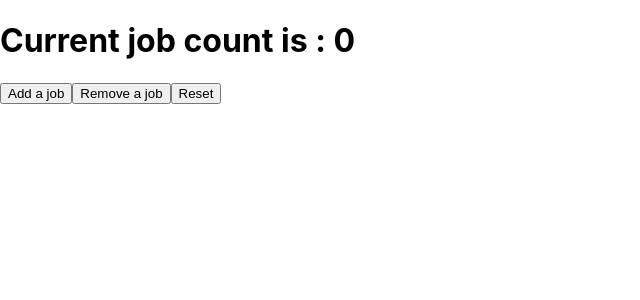
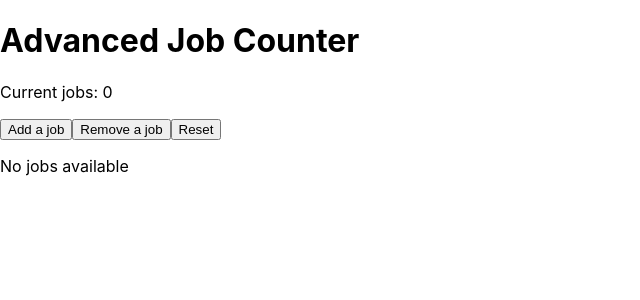
Before and after one commit to ChrisBrowne01/reactsample13, a React (Create React App) app: page / in a window 1280 px wide. Shown: the top 300 px of the page, without its empty margins (0-640 px from the left). Built offline with nearby package versions, Linux system fonts and the light colour scheme.

Commit message:
Add styling and improve job counter functionality
- Introduced AdvancedJobCounter.css for styling.
- Updated job counter logic to prevent negative values.
- Enhanced user feedback with dynamic messages based on job count.

```diff
--- a/src/AdvancedJobCounter.js
+++ b/src/AdvancedJobCounter.js
@@ -1,25 +1,47 @@
 import React from 'react'
 import { useState } from 'react'
+import './AdvancedJobCounter.css'
 
 const AdvancedJobCounter = () => {
+  // useState hook to manage the job counter state
   const [jobCounter, setJobCounter] = useState(0);
 
+  // Event handler for adding to the job counter
   const handleAddEvent = () => {
     setJobCounter(jobCounter + 1);
   }
+
+  // Event handlers for subtracting from the job counter
   const handleSubEvent = () => {
-    setJobCounter(jobCounter - 1);
+    if (jobCounter > 0) {
+      setJobCounter(jobCounter - 1);
+    }
   }
-    const handleResetEvent = () => {
+
+  // Event handler for resetting the job counter
+  const handleResetEvent = () => {
     setJobCounter(0);
   }
 
+  // Displays different messages based on the job count
+  const message = jobCounter === 0 ? "No jobs available" :
+            jobCounter >= 1 && jobCounter <= 5 ? "Few jobs available" :
+            jobCounter > 5 ? "Many jobs available" :
+            "No jobs available";
+
   return (
     <div>
-      <h1>Current job count is : {jobCounter}</h1>
+      <h1>Advanced Job Counter</h1>
+      {/* Displays current job count */}
+      <p>Current jobs: {jobCounter}</p>
+
+      {/* Added buttons for each action */}
       <button onClick={handleAddEvent}>Add a job</button>
       <button onClick={handleSubEvent}>Remove a job</button>
       <button onClick={handleResetEvent}>Reset</button>
+
+      {/* Displays diffenent messages based on the job count */}
+      <p>{message}</p>
     </div>
   )
 }
```
Also changed, not shown: src/AdvancedJobCounter.css (added).
